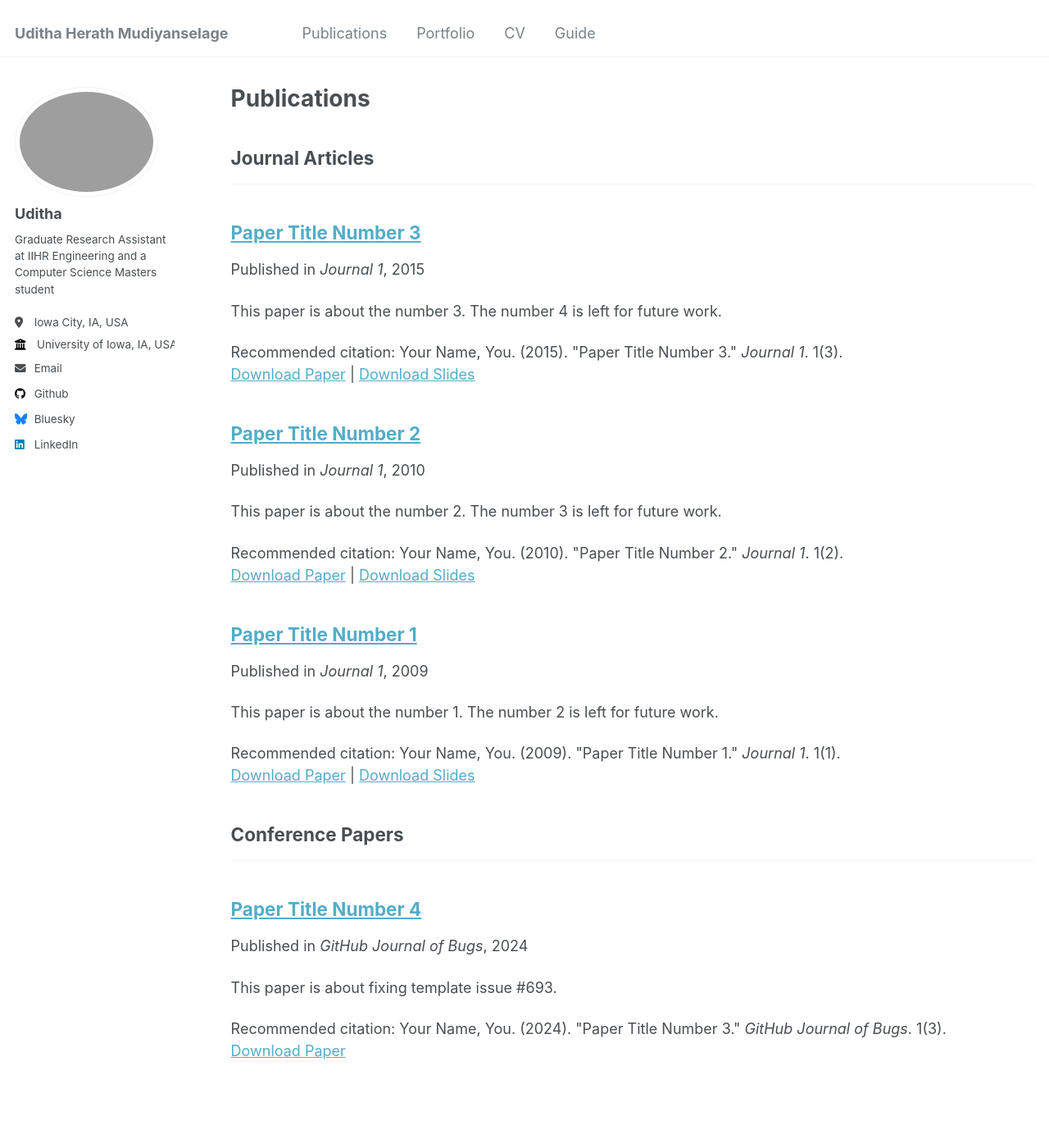
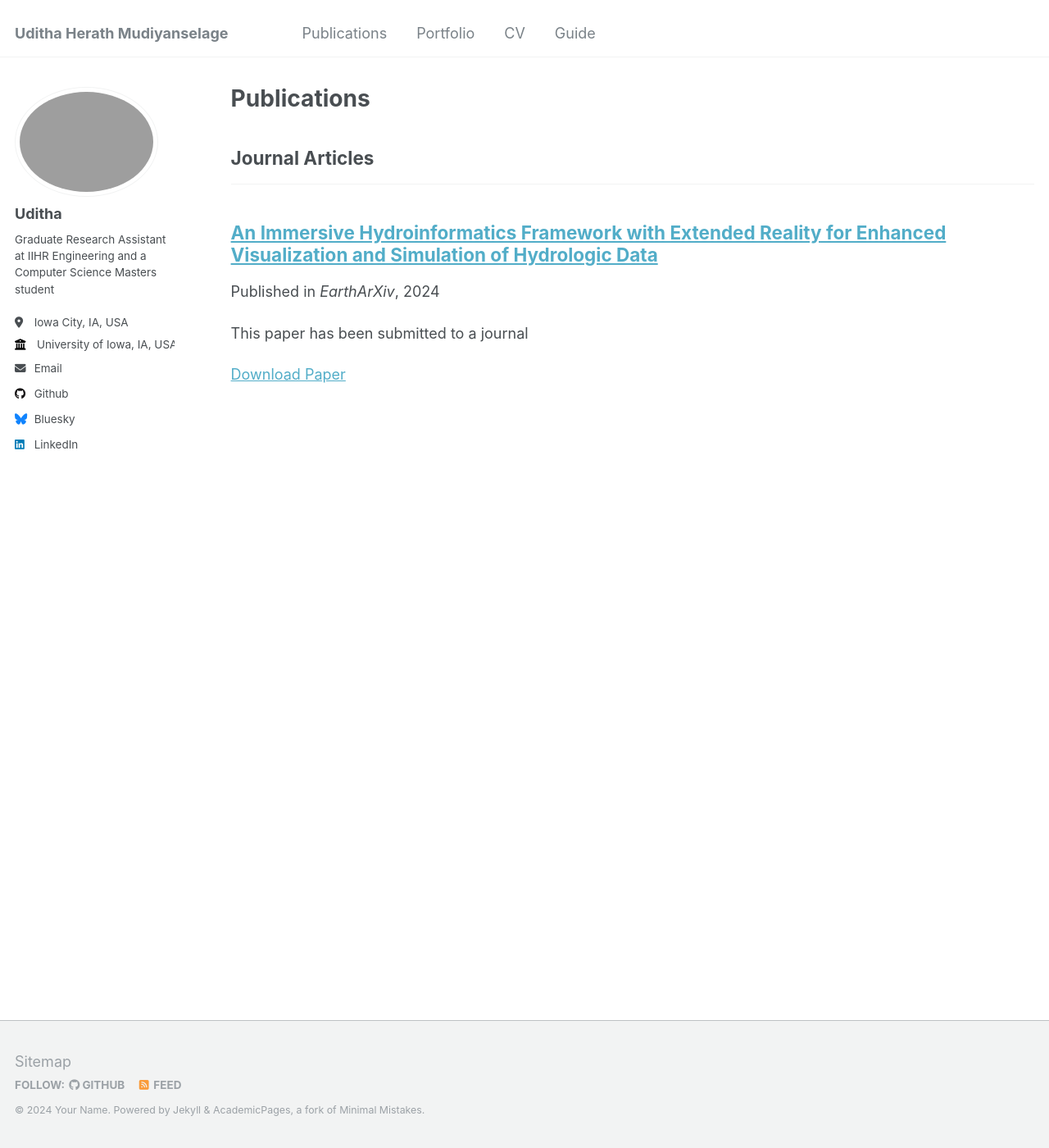
Before and after one commit to ulkpro/ulkpro.github.io, a Jekyll site: the page built from _pages/publications.html, in a window 1280 px wide and 1400 px high. Shown: the whole window at 82% size. Built offline with Jekyll 4.4.1, drawn with Linux system fonts in a browser that asks for light colours.

Commit message:
added first paper

```diff
--- a/_publications/2009-10-01-paper-title-number-1.md
+++ b/_publications/2009-10-01-paper-title-number-1.md
@@ -1,14 +1,14 @@
 ---
-title: "Paper Title Number 1"
+title: "An Immersive Hydroinformatics Framework with Extended Reality for Enhanced Visualization and Simulation of Hydrologic Data"
 collection: publications
 category: manuscripts
 permalink: /publication/2009-10-01-paper-title-number-1
-excerpt: 'This paper is about the number 1. The number 2 is left for future work.'
-date: 2009-10-01
-venue: 'Journal 1'
+excerpt: 'This paper has been submitted to a journal'
+date: 2024/6/14
+venue: 'EarthArXiv'
 slidesurl: 'http://academicpages.github.io/files/slides1.pdf'
-paperurl: 'http://academicpages.github.io/files/paper1.pdf'
-citation: 'Your Name, You. (2009). &quot;Paper Title Number 1.&quot; <i>Journal 1</i>. 1(1).'
+paperurl: 'https://eartharxiv.org/repository/view/7266/'
+#citation: 'Your Name, You. (2009). &quot;Paper Title Number 1.&quot; <i>Journal 1</i>. 1(1).'
 ---
 
 The contents above will be part of a list of publications, if the user clicks the link for the publication than the contents of section will be rendered as a full page, allowing you to provide more information about the paper for the reader. When publications are displayed as a single page, the contents of the above "citation" field will automatically be included below this section in a smaller font.
--- a/_publications/2010-10-01-paper-title-number-2.md
+++ b/_publications/2010-10-01-paper-title-number-2.md
@@ -1,14 +1,14 @@
----
-title: "Paper Title Number 2"
+<!-- ---
+title: "Immersive Information System"
 collection: publications
 category: manuscripts
-permalink: /publication/2010-10-01-paper-title-number-2
-excerpt: 'This paper is about the number 2. The number 3 is left for future work.'
-date: 2010-10-01
-venue: 'Journal 1'
-slidesurl: 'http://academicpages.github.io/files/slides2.pdf'
-paperurl: 'http://academicpages.github.io/files/paper2.pdf'
-citation: 'Your Name, You. (2010). &quot;Paper Title Number 2.&quot; <i>Journal 1</i>. 1(2).'
+#permalink: /publication/2010-10-01-paper-title-number-2
+excerpt: 'This paper is in preparation.'
+# date: 2010-10-01
+# venue: 'Journal 1'
+# slidesurl: 'http://academicpages.github.io/files/slides2.pdf'
+# paperurl: 'http://academicpages.github.io/files/paper2.pdf'
+# citation: 'Your Name, You. (2010). &quot;Paper Title Number 2.&quot; <i>Journal 1</i>. 1(2).'
 ---
 
-The contents above will be part of a list of publications, if the user clicks the link for the publication than the contents of section will be rendered as a full page, allowing you to provide more information about the paper for the reader. When publications are displayed as a single page, the contents of the above "citation" field will automatically be included below this section in a smaller font.
+The contents above will be part of a list of publications, if the user clicks the link for the publication than the contents of section will be rendered as a full page, allowing you to provide more information about the paper for the reader. When publications are displayed as a single page, the contents of the above "citation" field will automatically be included below this section in a smaller font. -->
--- a/_publications/2015-10-01-paper-title-number-3.md
+++ /dev/null
@@ -1,14 +0,0 @@
----
-title: "Paper Title Number 3"
-collection: publications
-category: manuscripts
-permalink: /publication/2015-10-01-paper-title-number-3
-excerpt: 'This paper is about the number 3. The number 4 is left for future work.'
-date: 2015-10-01
-venue: 'Journal 1'
-slidesurl: 'http://academicpages.github.io/files/slides3.pdf'
-paperurl: 'http://academicpages.github.io/files/paper3.pdf'
-citation: 'Your Name, You. (2015). &quot;Paper Title Number 3.&quot; <i>Journal 1</i>. 1(3).'
----
-
-The contents above will be part of a list of publications, if the user clicks the link for the publication than the contents of section will be rendered as a full page, allowing you to provide more information about the paper for the reader. When publications are displayed as a single page, the contents of the above "citation" field will automatically be included below this section in a smaller font.
--- a/_publications/2024-02-17-paper-title-number-4.md
+++ /dev/null
@@ -1,13 +0,0 @@
----
-title: "Paper Title Number 4"
-collection: publications
-category: conferences
-permalink: /publication/2024-02-17-paper-title-number-4
-excerpt: 'This paper is about fixing template issue #693.'
-date: 2024-02-17
-venue: 'GitHub Journal of Bugs'
-paperurl: 'http://academicpages.github.io/files/paper3.pdf'
-citation: 'Your Name, You. (2024). &quot;Paper Title Number 3.&quot; <i>GitHub Journal of Bugs</i>. 1(3).'
----
-
-The contents above will be part of a list of publications, if the user clicks the link for the publication than the contents of section will be rendered as a full page, allowing you to provide more information about the paper for the reader. When publications are displayed as a single page, the contents of the above "citation" field will automatically be included below this section in a smaller font.
```
